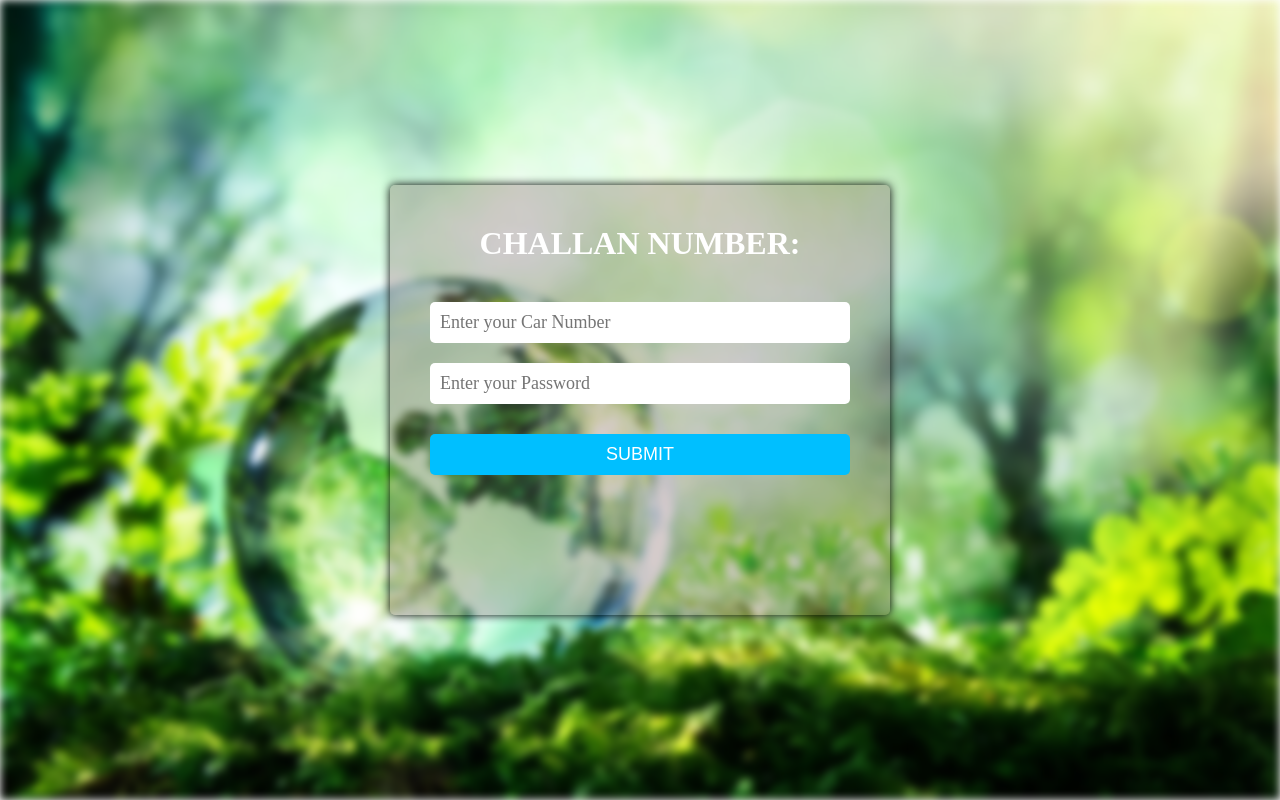
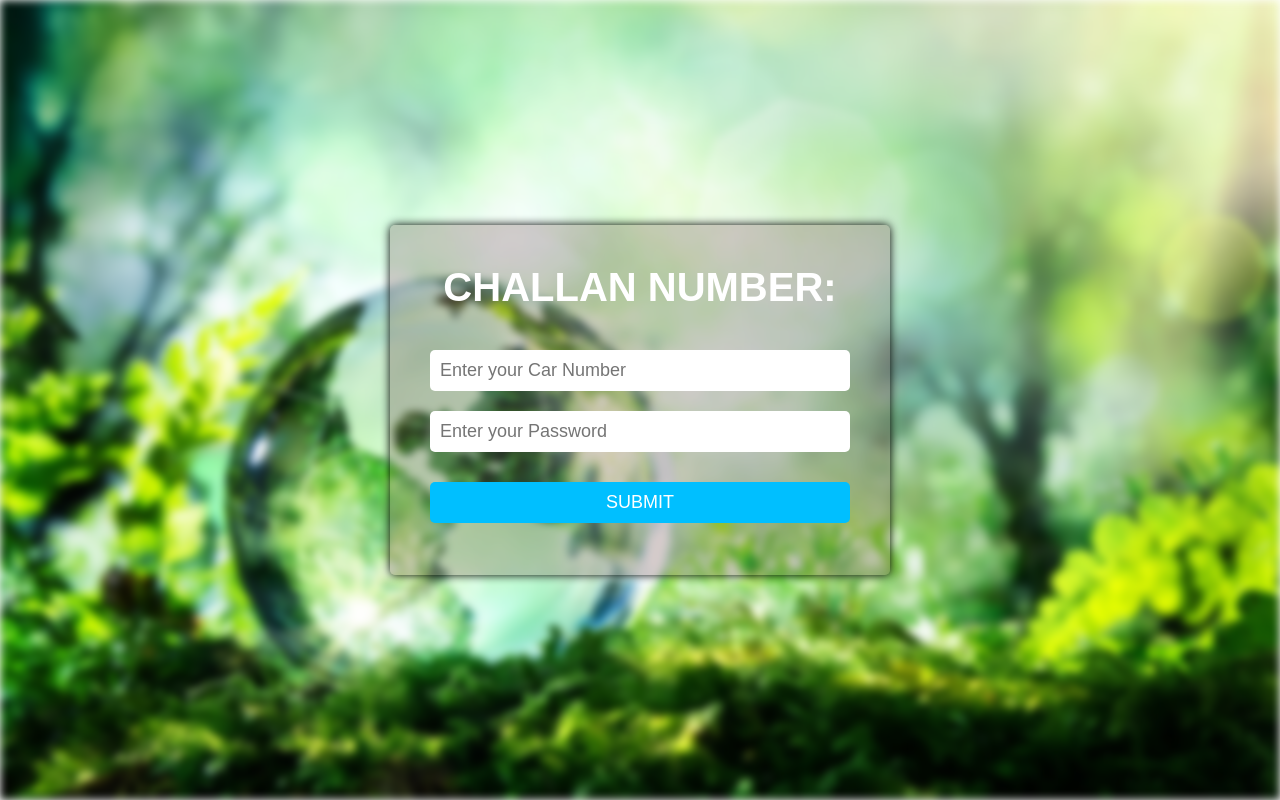
Before and after one commit to Aryesh02/Team_FALCON_Chitkara, a website with bundled scripts: page login/login.html in a window 1280 px wide. Built offline with nearby package versions, Linux system fonts and the light colour scheme.

Commit message:
More changes again

```diff
--- a/login/login.css
+++ b/login/login.css
@@ -3,7 +3,7 @@
 	box-sizing: border-box;
 }
 body {
-	font-family: poppins;
+	font-family : Arial, Helvetica, sans-serif;
 	font-size: 16px;
 	color: #fff;
 }
@@ -19,7 +19,8 @@ body {
 	left: 0;
 	right: 0;
 	width: 500px;
-	height: 430px;
+	height: 350px;
+
 
 }
 .form-box:before {
@@ -38,7 +39,7 @@ body {
 	filter: blur(4px);
 }
 .form-box .header-text {
-	font-size: 32px;
+	font-size: 40px;
 	font-weight: 600;
 	padding-bottom: 30px;
 	text-align: center;
@@ -50,7 +51,7 @@ body {
 	border-radius: 5px;
 	width: 100%;
 	font-size: 18px;
-	font-family: poppins;
+	font-family : Arial, Helvetica, sans-serif;
 }
 .form-box input[type=checkbox] {
 	display: none;
```
